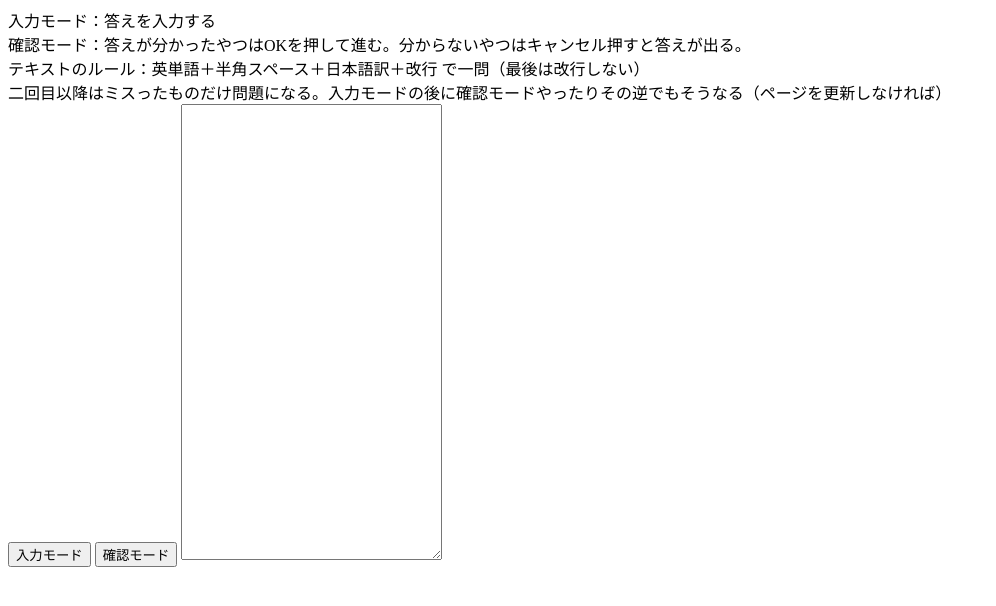
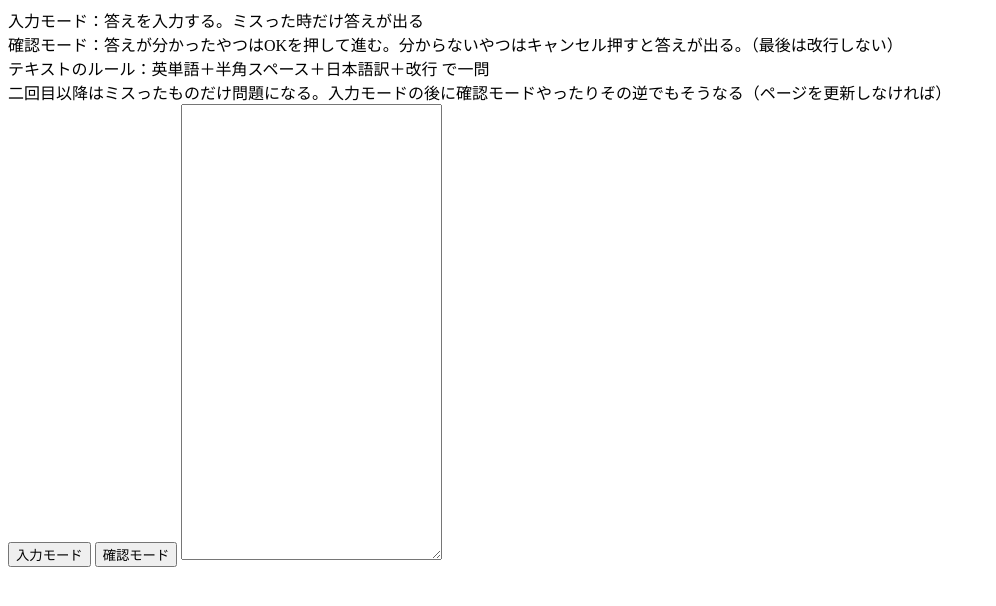
Before and after one commit to Kuro-T/Kuro-T.github.io, a plain HTML site: page index.html in a window 1280 px wide. Shown: the whole page, without its empty margins (0-996 px from the left). Drawn offline with Linux system fonts and the light colour scheme.

Commit message:
Update index.html

```diff
--- a/index.html
+++ b/index.html
@@ -6,9 +6,9 @@
   <title>Document</title>
 </head>
 <body>
-  <p1>入力モード：答えを入力する<br>
-  確認モード：答えが分かったやつはOKを押して進む。分からないやつはキャンセル押すと答えが出る。<br>
-  テキストのルール：英単語＋半角スペース＋日本語訳＋改行 で一問（最後は改行しない）<br>
+  <p1>入力モード：答えを入力する。ミスった時だけ答えが出る<br>
+  確認モード：答えが分かったやつはOKを押して進む。分からないやつはキャンセル押すと答えが出る。（最後は改行しない）<br>
+  テキストのルール：英単語＋半角スペース＋日本語訳＋改行 で一問<br>
   二回目以降はミスったものだけ問題になる。入力モードの後に確認モードやったりその逆でもそうなる（ページを更新しなければ）<br></p1>
   <button type="button" onclick="input()">入力モード</button>
   <button type="button" onclick="conf()">確認モード</button>
@@ -43,6 +43,7 @@
       if(answer==ans[i]){
         point=point+1;
       }else{
+        alert(words[i]+"は「"+ans[i]+"」です");
         missword[j]="\n"+words[i]+" "+ans[i];
         words[j]=words[i];
         ans[j]=ans[i];
@@ -83,7 +84,7 @@
       if(answer==true){
         point=point+1;
       }else{
-        prompt(words[i]+"は「"+ans[i]+"」です");
+        alert(words[i]+"は「"+ans[i]+"」です");
         missword[j]="\n"+words[i]+" "+ans[i];
         words[j]=words[i];
         ans[j]=ans[i];
```
